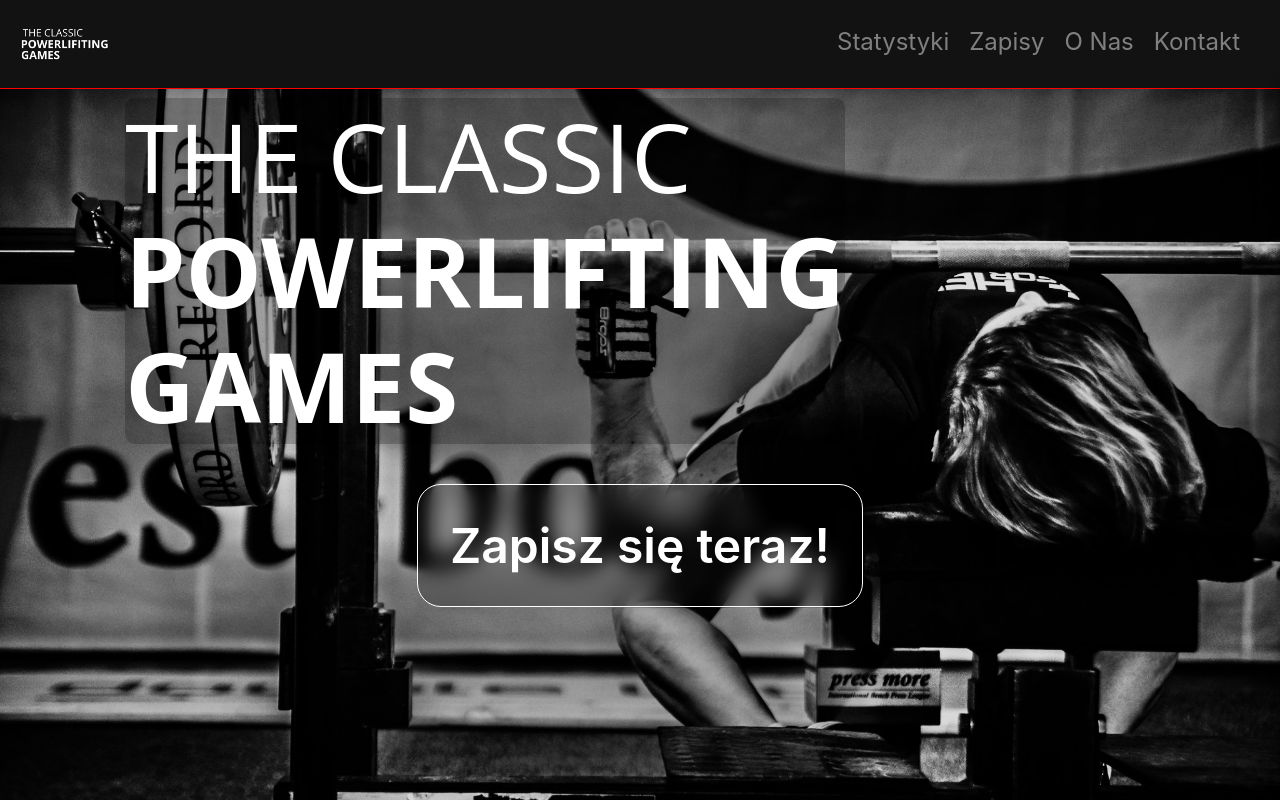
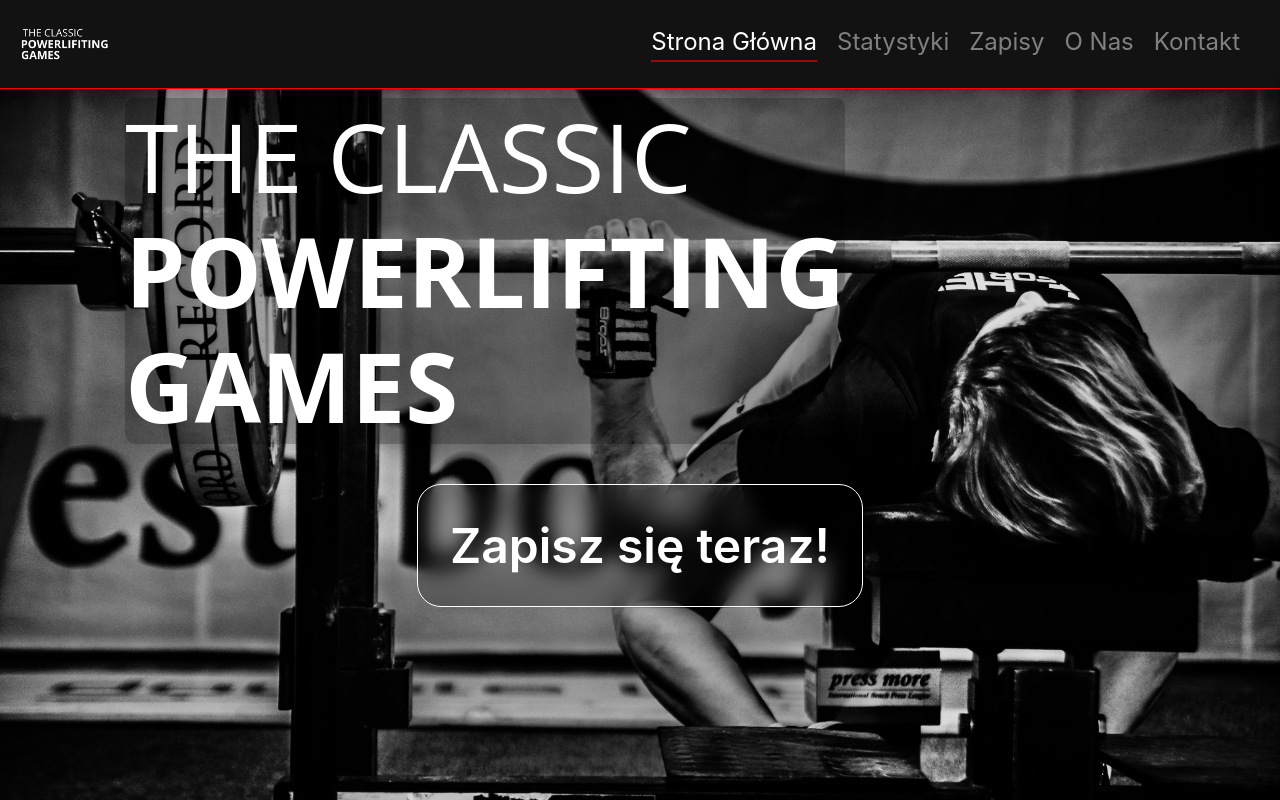
Before and after one commit to wmcqueensky/the-classic-power-lifting-games, a React (Vite) app in the folder web/: page / in a window 1280 px wide. Shown: the top 800 px of the page. Built offline with nearby package versions, Linux system fonts and the light colour scheme; no server answers.

Commit message:
Strona Glowna NavLink Add

```diff
--- a/web/src/pages/ranking/index.jsx
+++ b/web/src/pages/ranking/index.jsx
@@ -1,6 +1,6 @@
 import {Text, Table, Thead, Tbody, Tr, Th, Td, Box} from '@chakra-ui/react'
 import {useState, useEffect} from 'react'
-import {useNavigate} from 'react-router-dom'
+import {useNavigate, useParams} from 'react-router-dom'
 import supabase from '../../config/supabaseClient.js'
 import TableButton from '../../common/components/tableButton.jsx'
 import backgroundImage from '../../common/assets/statisticsBackground.png'
@@ -18,6 +18,7 @@ const RankingPage = () => {
   const [lifters, setLifters] = useState({})
   const [competitions, setCompetitions] = useState({})
   const [categories, setCategories] = useState({})
+  // const {zawody: competitionIdParam, kategoria: categoryIdParam} = useParams()
   const navigate = useNavigate()
 
   const competitionIdParam = new URLSearchParams(location.search).get('zawody')
--- a/web/src/router/layouts/navbar.jsx
+++ b/web/src/router/layouts/navbar.jsx
@@ -34,6 +34,9 @@ const Drawer = ({isOpen, onClose}) => (
     zIndex="998"
   >
     <Flex direction="column" p="3">
+      <NavLink to="/" active={false} onClose={onClose}>
+        Strona Główna
+      </NavLink>
       <NavLink to="/statystyki" active={false} onClose={onClose}>
         Statystyki
       </NavLink>
@@ -95,6 +98,9 @@ const Navbar = () => {
           <Image src={logo} alt="Logo" maxW="120px" maxH="88px" ml="3" />
         </Link>
         <Flex display={{base: 'none', md: 'flex'}} align={'right'}>
+          <NavLink to="/" active={isLinkActive('/')} onClose={onClose}>
+            Strona Główna
+          </NavLink>
           <NavLink to="/statystyki" active={isLinkActive('/statystyki')} onClose={onClose}>
             Statystyki
           </NavLink>
@@ -114,9 +120,11 @@ const Navbar = () => {
           aria-label="Menu"
           icon={<FiMenu />}
           color="white"
+          colorScheme="black"
           onClick={isOpen ? onClose : onOpen}
           variant="outline"
           mt="6"
+          outline="none"
         />
         <Drawer isOpen={isOpen} onClose={onClose} />
       </Flex>
```
